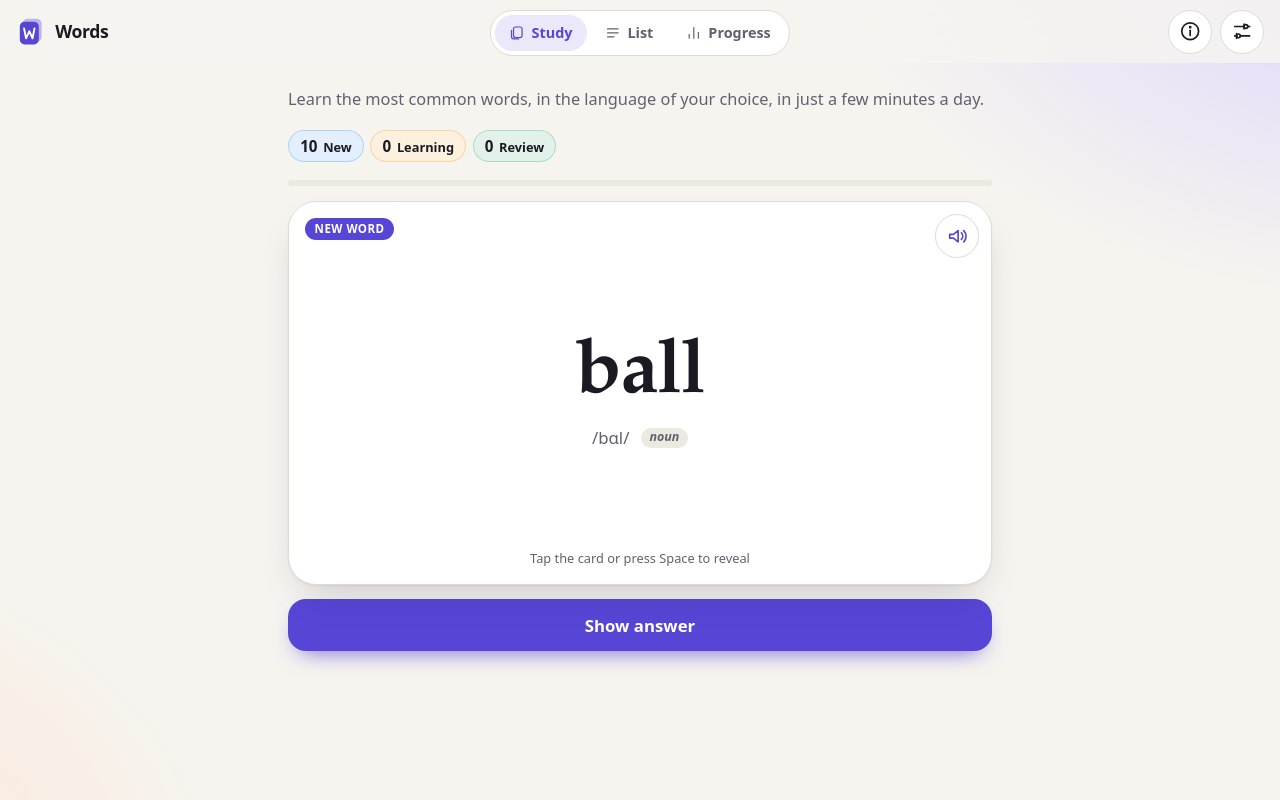
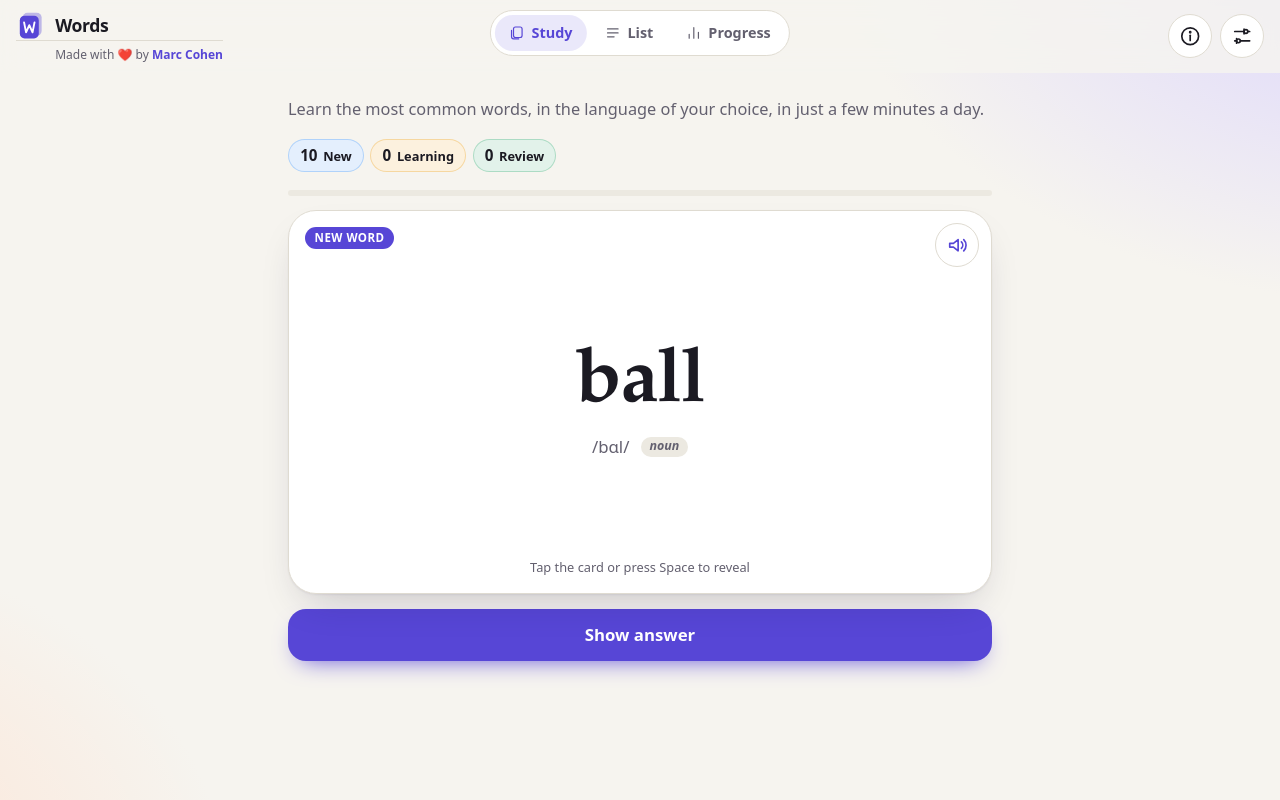
Before and after one commit to mco-gh/words, a plain HTML site: page index.html in a window 1280 px wide. Drawn offline with Linux system fonts and the light colour scheme.

Commit message:
Add a "Made with ❤️ by Marc Cohen" credit to each app's header
Talk, Words and Bookshelf show a small credit line under the app name,
linking to mco.dev. Talk and Words translate it into each interface
language. Bumps the Words service-worker cache so installed copies
pick up the change.

Co-Authored-By: Claude Opus 5.5 <noreply@anthropic.com>

```diff
--- a/app.js
+++ b/app.js
@@ -87,6 +87,12 @@ function applyStrings() {
   for (const id of ['word', 'ipa', 'word-back', 'ipa-back']) $(id).lang = getStudy();
   for (const el of document.querySelectorAll('[data-i18n-aria]')) el.setAttribute('aria-label', t(el.dataset.i18nAria));
   for (const el of document.querySelectorAll('[data-i18n-placeholder]')) el.placeholder = t(el.dataset.i18nPlaceholder);
+  // Text with a link inside: the string marks where the element's <a> goes with {link}.
+  for (const el of document.querySelectorAll('[data-i18n-link]')) {
+    const link = el.querySelector('a');
+    const [before = '', after = ''] = t(el.dataset.i18nLink).split('{link}');
+    el.replaceChildren(before, link, after);
+  }
   for (const [id, key] of [['open-settings', 'nav.settings'], ['open-about', 'nav.about']]) {
     $(id).setAttribute('aria-label', t(key));
     $(id).title = t(key);
--- a/i18n.js
+++ b/i18n.js
@@ -48,6 +48,7 @@ export const LANGS = {
       'app.tagline': 'Learn the most common words, in the language of your choice, in just a few minutes a day.',
       'study.en': 'English', 'study.fr': 'French', 'study.es': 'Spanish', 'study.de': 'German', 'study.ja': 'Japanese',
       'nav.about': 'About', 'about.title': 'About Words', 'about.close': 'Close',
+      'credit': 'Made with ❤️ by {link}',
       'nav.study': 'Study', 'nav.words': 'List', 'nav.progress': 'Progress', 'nav.settings': 'Settings',
       'chip.new': 'New', 'chip.learning': 'Learning', 'chip.review': 'Review',
       'study.progress': 'Today’s session progress',
@@ -115,6 +116,7 @@ export const LANGS = {
       'app.tagline': 'Les mots les plus courants, dans la langue de votre choix, en quelques minutes par jour.',
       'study.en': 'anglais', 'study.fr': 'français', 'study.es': 'espagnol', 'study.de': 'allemand', 'study.ja': 'japonais',
       'nav.about': 'À propos', 'about.title': 'À propos de Words', 'about.close': 'Fermer',
+      'credit': 'Fait avec ❤️ par {link}',
       'nav.study': 'Étudier', 'nav.words': 'Liste', 'nav.progress': 'Progrès', 'nav.settings': 'Réglages',
       'chip.new': 'Nouveaux', 'chip.learning': 'En cours', 'chip.review': 'À revoir',
       'study.progress': 'Progression de la séance du jour',
@@ -182,6 +184,7 @@ export const LANGS = {
       'app.tagline': 'Las palabras más comunes, en el idioma que elijas, en pocos minutos al día.',
       'study.en': 'inglés', 'study.fr': 'francés', 'study.es': 'español', 'study.de': 'alemán', 'study.ja': 'japonés',
       'nav.about': 'Acerca de', 'about.title': 'Acerca de Words', 'about.close': 'Cerrar',
+      'credit': 'Hecho con ❤️ por {link}',
       'nav.study': 'Estudiar', 'nav.words': 'Lista', 'nav.progress': 'Progreso', 'nav.settings': 'Ajustes',
       'chip.new': 'Nuevas', 'chip.learning': 'Aprendiendo', 'chip.review': 'Repaso',
       'study.progress': 'Progreso de la sesión de hoy',
@@ -249,6 +252,7 @@ export const LANGS = {
       'app.tagline': 'Die häufigsten Wörter, in der Sprache deiner Wahl, in wenigen Minuten am Tag.',
       'study.en': 'Englisch', 'study.fr': 'Französisch', 'study.es': 'Spanisch', 'study.de': 'Deutsch', 'study.ja': 'Japanisch',
       'nav.about': 'Über', 'about.title': 'Über Words', 'about.close': 'Schließen',
+      'credit': 'Mit ❤️ gemacht von {link}',
       'nav.study': 'Lernen', 'nav.words': 'Liste', 'nav.progress': 'Fortschritt', 'nav.settings': 'Einstellungen',
       'chip.new': 'Neu', 'chip.learning': 'Lernen', 'chip.review': 'Wiederholen',
       'study.progress': 'Fortschritt der heutigen Sitzung',
@@ -316,6 +320,7 @@ export const LANGS = {
       'app.tagline': '選んだ言語の最もよく使われる単語を、一日数分で覚えましょう。',
       'study.en': '英語', 'study.fr': 'フランス語', 'study.es': 'スペイン語', 'study.de': 'ドイツ語', 'study.ja': '日本語',
       'nav.about': 'このアプリについて', 'about.title': 'Words について', 'about.close': '閉じる',
+      'credit': '{link}が❤️を込めて作りました',
       'nav.study': '学習', 'nav.words': 'リスト', 'nav.progress': '進み具合', 'nav.settings': '設定',
       'chip.new': '新規', 'chip.learning': '学習中', 'chip.review': '復習',
       'study.progress': '今日のセッションの進み具合',
--- a/index.html
+++ b/index.html
@@ -21,6 +21,7 @@
 </head>
 <body>
   <header class="topbar">
+    <div class="brand-wrap">
       <a class="brand" href="#study">
         <svg class="logo" viewBox="0 0 32 32" aria-hidden="true">
           <rect x="7" y="3" width="20" height="24" rx="5" class="logo-back"/>
@@ -29,6 +30,8 @@
         </svg>
         <span>Words</span>
       </a>
+      <p class="credit" data-i18n-link="credit">Made with ❤️ by <a href="https://mco.dev/">Marc Cohen</a></p>
+    </div>
     <div class="header-actions">
       <button class="icon-btn" type="button" command="show-modal" commandfor="about" id="open-about">
         <svg viewBox="0 0 24 24" aria-hidden="true"><circle cx="12" cy="12" r="9"/><path d="M12 11v5.5"/><circle cx="12" cy="7.75" r="0.6" fill="currentColor"/></svg>
--- a/styles.css
+++ b/styles.css
@@ -121,6 +121,12 @@ a { color: var(--accent); }
   color: var(--text); text-decoration: none;
 }
 .logo { inline-size: 1.9rem; block-size: 1.9rem; stroke: none; }
+.brand-wrap { display: grid; justify-items: start; }
+.brand-wrap .brand { min-block-size: 0; }
+/* Lines up under the app name, past the logo. */
+.credit { margin: 0; padding-inline-start: 2.45rem; font-size: 0.75rem; font-weight: 500; line-height: 1.3; color: var(--muted); }
+.credit a { color: var(--accent); font-weight: 600; text-decoration: none; }
+.credit a:hover { text-decoration: underline; }
 .logo-back { fill: color-mix(in srgb, var(--accent) 35%, transparent); }
 .logo-front { fill: var(--accent-l); }
 
--- a/sw.js
+++ b/sw.js
@@ -1,6 +1,6 @@
 // Offline support: precache the whole app, serve from cache, refresh in the background.
 // Bump VERSION whenever any file below changes.
-const VERSION = 'v14';
+const VERSION = 'v15';
 const CACHE = `wordspring-${VERSION}`;
 const ASSETS = [
   './',
```
Lines whose indentation alone changed are shown as unchanged.
